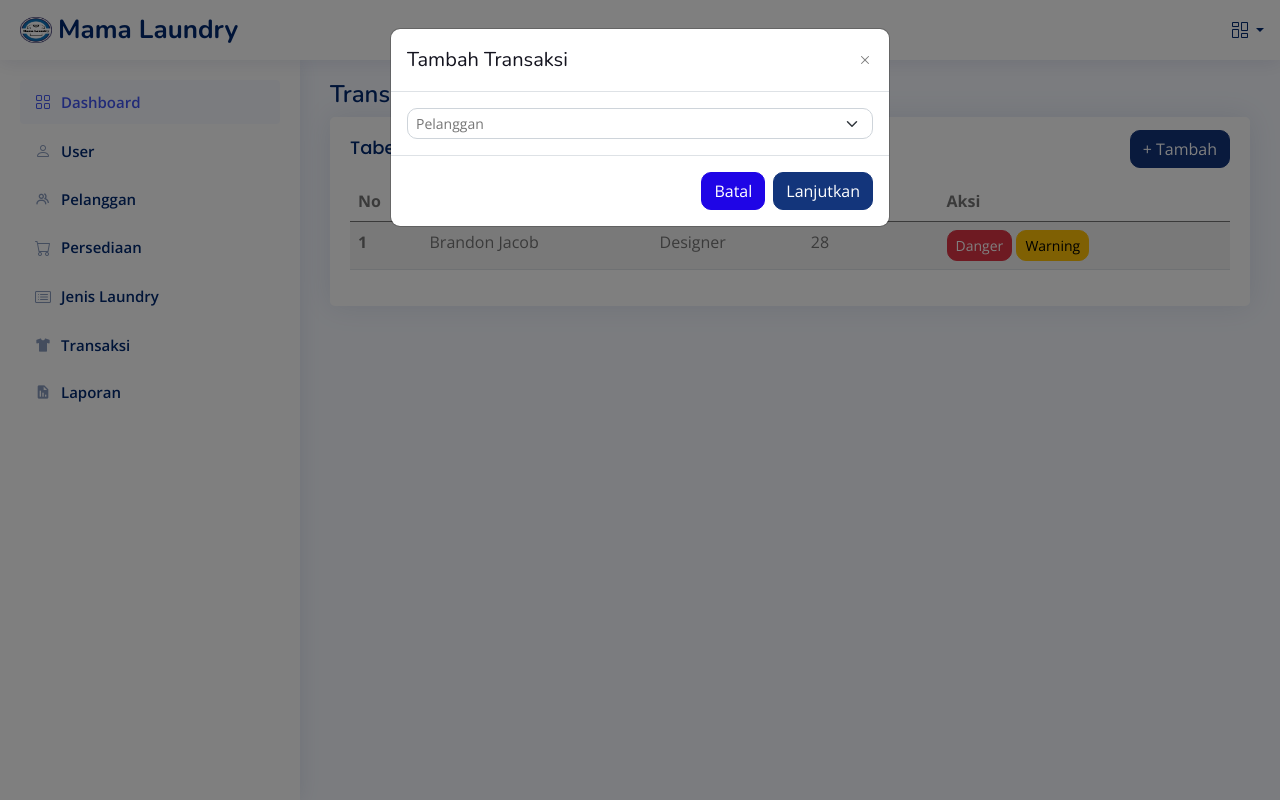
After one commit to rismauldamit/si_laundry, a CodeIgniter 4 app: the page made by app/Views/transaksi.php in a window 1280 px wide, after a click on "+ Tambah". The commit adds this page. Run offline with PHP 8.4 and a stand-in for CodeIgniter, Linux system fonts and the light colour scheme; the template is opened without the code that fills it, so the values that code supplies are empty; some libraries are stand-ins or nearby versions.

Commit message:
transaksi,transaksicontroller,routes

```diff
--- a/app/Config/Routes.php
+++ b/app/Config/Routes.php
@@ -17,5 +17,6 @@ $routes->get('/jenis_laundry', 'JenisLaundryController::index');
 
 
 // FIROH =======================
-$routes->get('/barang_laundry', 'BarangLaundryController');
+$routes->get('/transaksi', 'TransaksiController::index');
+$routes->get('/transaksi/tambah', 'TransaksiController::tambah');
 $routes->get('/laporan', 'LaporanController');
--- a/app/Controllers/BarangLaundryController.php
+++ b/app/Controllers/BarangLaundryController.php
@@ -9,6 +9,6 @@ class BarangLaundryController extends BaseController
 {
     public function index()
     {
-        return view('barang_laundry');
+        return view('');
     }
 }
--- a/app/Views/jenis_laundry.php
+++ b/app/Views/jenis_laundry.php
@@ -24,7 +24,7 @@
           <tbody>
             <tr>
               <th scope="row">1</th>
-              <td>Brandon Jacob</td>
+              <td>firoh</td>
               <td>Designer</td>
               <td>28</td>
               <td><button type="button" class="btn btn-danger btn-sm">Danger</button>
--- a/app/Views/layout/karyawan_layout.php
+++ b/app/Views/layout/karyawan_layout.php
@@ -138,9 +138,9 @@
       </li><!-- End Register Page Nav -->
 
       <li class="nav-item">
-        <a class="nav-link collapsed" href="/barang_laundry">
+        <a class="nav-link collapsed" href="/transaksi">
         <i class='bx bxs-t-shirt'></i>
-          <span>Barang Laundry</span>
+          <span>Transaksi</span>
         </a>
       </li><!-- End Login Page Nav -->
 
--- /dev/null
+++ b/app/Views/transaksi.php
@@ -0,0 +1,76 @@
+<?= $this->extend('layout/karyawan_layout'); ?>
+
+<?= $this->section('content'); ?>
+<main id="main" class="main">
+  <div class="pagetitle">
+    <h1>Transaksi</h1>
+    <div class="card mt-2">
+      <div class="card-body">
+        <div class="d-flex justify-content-between align-items-center">
+          <h5 class="card-title">Tabel Data Transaksi</h5>
+          <button type="button" class="btn btn-primary" data-bs-toggle="modal" data-bs-target="#exampleModal">
+            + Tambah
+          </button>
+        </div>
+        <!-- Table with stripped rows -->
+        <table class="table table-striped">
+          <thead>
+            <tr>
+              <th scope="col">No</th>
+              <th scope="col">Nama</th>
+              <th scope="col">Barang</th>
+              <th scope="col">Alamat</th>
+              <th scope="col">Aksi</th>
+            </tr>
+          </thead>
+          <tbody>
+            <tr>
+              <th scope="row">1</th>
+              <td>Brandon Jacob</td>
+              <td>Designer</td>
+              <td>28</td>
+              <td><button type="button" class="btn btn-danger btn-sm">Danger</button>
+                <button type="button" class="btn btn-warning btn-sm">Warning</button>
+              </td>
+            </tr>
+          </tbody>
+        </table>
+        <!-- End Table with stripped rows -->
+
+      </div>
+    </div>
+
+    <!-- Modal Tambah Transaksi -->
+    <div class="modal fade" id="exampleModal" tabindex="-1" aria-labelledby="exampleModalLabel" aria-hidden="true">
+      <div class="modal-dialog">
+        <div class="modal-content">
+          <div class="modal-header">
+            <h5 class="modal-title" id="exampleModalLabel">Tambah Transaksi</h5>
+            <button type="button" class="btn-close" data-bs-dismiss="modal" aria-label="Close"></button>
+          </div>
+          <div class="modal-body">
+            <select class="form-select form-select-sm" aria-label=".form-select-sm example">
+              <option selected>Pelanggan</option>
+              <option value="1">Firoh</option>
+              <option value="2">Sherly</option>
+              <option value="3">Mahya</option>
+            </select>
+          </div>
+          <div class="modal-footer">
+            <button type="button" class="btn btn-secondary" data-bs-dismiss="modal">Batal</button>
+            <button type="button" class="btn btn-primary">Lanjutkan</button>
+          </div>
+        </div>
+      </div>
+    </div>
+
+  </div>
+  <!-- End Table with stripped rows -->
+
+  </div>
+  </div>
+
+  </div>
+
+</main>
+<?= $this->endSection(); ?>
```
Also changed, not shown: app/Controllers/TransaksiController.php (added, +19 -0 lines), app/Views/barang_laundry.php (deleted, +0 -49 lines).
